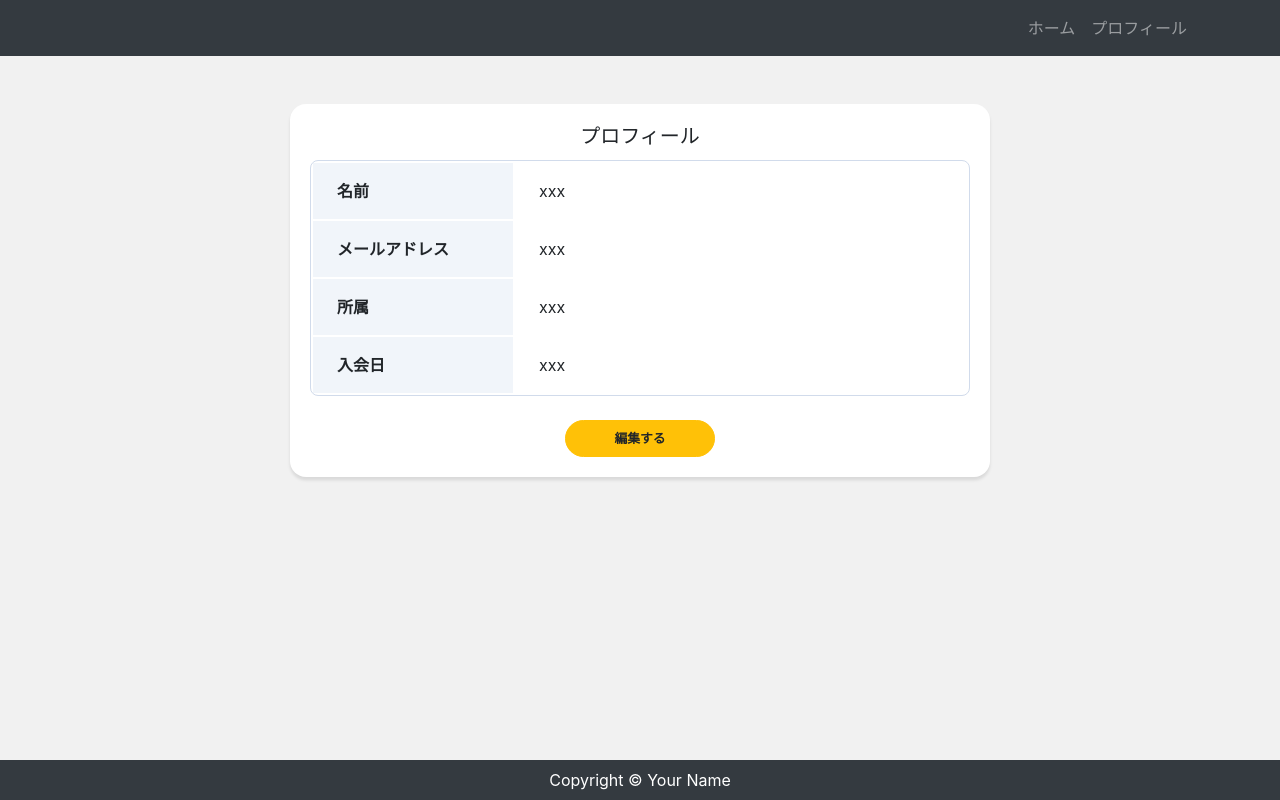
After one commit to manabutice/reservation-site-system, a Django app: page /accounts/profile/ in a window 1280 px wide. The commit adds this page. Run offline with Django 3.2, Linux system fonts and the light colour scheme; some libraries are stand-ins or nearby versions.

Commit message:
プロフィール画面作成

```diff
--- /dev/null
+++ b/accounts/templates/accounts/profile.html
@@ -0,0 +1,35 @@
+{% extends "app/base.html" %}
+
+{% block content %}
+
+<div class="card card-profile my-5 mx-auto">
+  <div class="card-body">
+    <h5 class="card-title text-center">プロフィール</h5>
+    <table class="profile_table mb-4">
+      <tbody>
+        <!-- 以下の重複した <tr> タグを取り除き、正しい構造に修正 -->
+        <tr>
+            <th class="header">名前</th>
+            <td class="data">xxx</td>
+        </tr>
+        <tr>
+            <th class="header">メールアドレス</th>
+            <td class="data">xxx</td>
+        </tr>
+        <tr>
+            <th class="header">所属</th>
+            <td class="data">xxx</td>
+        </tr>
+        <tr>
+            <th class="header">入会日</th>
+            <td class="data">xxx</td>
+        </tr>
+      </tbody>
+    </table>
+    <div class="button mx-auto"> <!-- クラス名を修正し、centeringのための正しいクラス名に変更 -->
+      <a href="" class="btn btn-lg btn-warning btn-block">編集する</a> <!-- href属性が空だったため、#を追加 -->
+    </div>
+  </div>
+</div>
+
+{% endblock %}
--- /dev/null
+++ b/accounts/urls.py
@@ -0,0 +1,6 @@
+from django.urls import path
+from accounts import views
+
+urlpatterns = [
+    path('profile/', views.ProfileView.as_view(), name='profile'),
+]
--- a/accounts/views.py
+++ b/accounts/views.py
@@ -1,3 +1,7 @@
 from django.shortcuts import render
+from django.views import View
 
-# Create your views here.
+
+class ProfileView(View):
+    def get(self, request, *orgs, **kwargs):
+        return render(request,  'accounts/profile.html')
--- a/app/static/css/style.css
+++ b/app/static/css/style.css
@@ -1,9 +1,11 @@
+/* リセットとボックスモデルの設定 */
 * {
     margin: 0;
     padding: 0;
     box-sizing: border-box;
 }
 
+/* ボディ全体のスタイリング */
 body {
     background: #F1F1F1;
     display: flex;
@@ -11,6 +13,49 @@ body {
     min-height: 100vh;
 }
 
+/* main要素がフレックスアイテムとして振る舞い、残りのスペースを埋める */
 main {
     flex: 1;
 }
+
+/* プロファイルカードのスタイリング */
+.card-profile {
+    width: 700px; /* 幅の設定 */
+    border: 0; /* 枠線なし */
+    border-radius: 1rem; /* 角丸の設定 */
+    box-shadow: 0 0.2rem 0.2rem 0 rgba(0, 0, 0, 0.1); /* 影の付加 */
+}
+
+/* ボタンのスタイリング */
+.button {
+    width: 150px; /* 幅の設定 */
+}
+
+/* ボタン要素の詳細なスタイリング */
+.btn {
+    font-size: 80%; /* 文字サイズを小さく */
+    border-radius: 5rem; /* 角丸の設定 */
+    font-weight: bold; /* 文字を太字に */
+}
+
+/* プロファイルテーブルのスタイリング */
+.profile_table {
+    width: 100%; /* 幅を親要素に合わせる */
+    border: 1px solid #D1DBEB; /* 枠線のスタイリング */
+    border-radius: 8px; /* 角丸の設定 */
+    border-collapse: separate; /* 枠線のスタイル変更 */
+    overflow: hidden; /* 内容がはみ出たら隠す */
+}
+
+/* テーブルヘッダーセルのスタイリング */
+.profile_table .header {
+    width: 200px; /* 幅の設定 */
+    padding: 16px 24px; /* 内側の余白 */
+    text-align: left; /* テキストを左揃え */
+    background: #F1F5FA; /* 背景色 */
+}
+
+/* テーブルデータセルのスタイリング */
+.profile_table .data {
+    padding: 16px 24px; /* 内側の余白 */
+}
--- a/mysite/urls.py
+++ b/mysite/urls.py
@@ -19,4 +19,5 @@ from django.urls import path, include
 urlpatterns = [
     path('admin/', admin.site.urls),
     path('', include('app.urls')),
+    path('accounts/', include('accounts.urls')),
 ]
--- a/templates/app/base.html
+++ b/templates/app/base.html
@@ -10,15 +10,20 @@
   <title>カスタム認証</title>
 </head>
 <body>
+  <body>
     <nav class="navbar navbar-expand-lg navbar-dark bg-dark">
       <div class="container">
         <ul class="navbar-nav ml-auto">
           <li class="nav-item">
-          <a href="/" class="nav-link">ホーム</a>
+            <a class="nav-link" href="/">ホーム</a>
+          </li>
+          <li class="nav-item">
+            <a class="nav-link" href="{% url 'profile' %}">プロフィール</a>
           </li>
         </ul>
       </div>
     </nav>
+  </body>
 
   <main>
     <div class="container">
```
Lines whose indentation alone changed are shown as unchanged.
